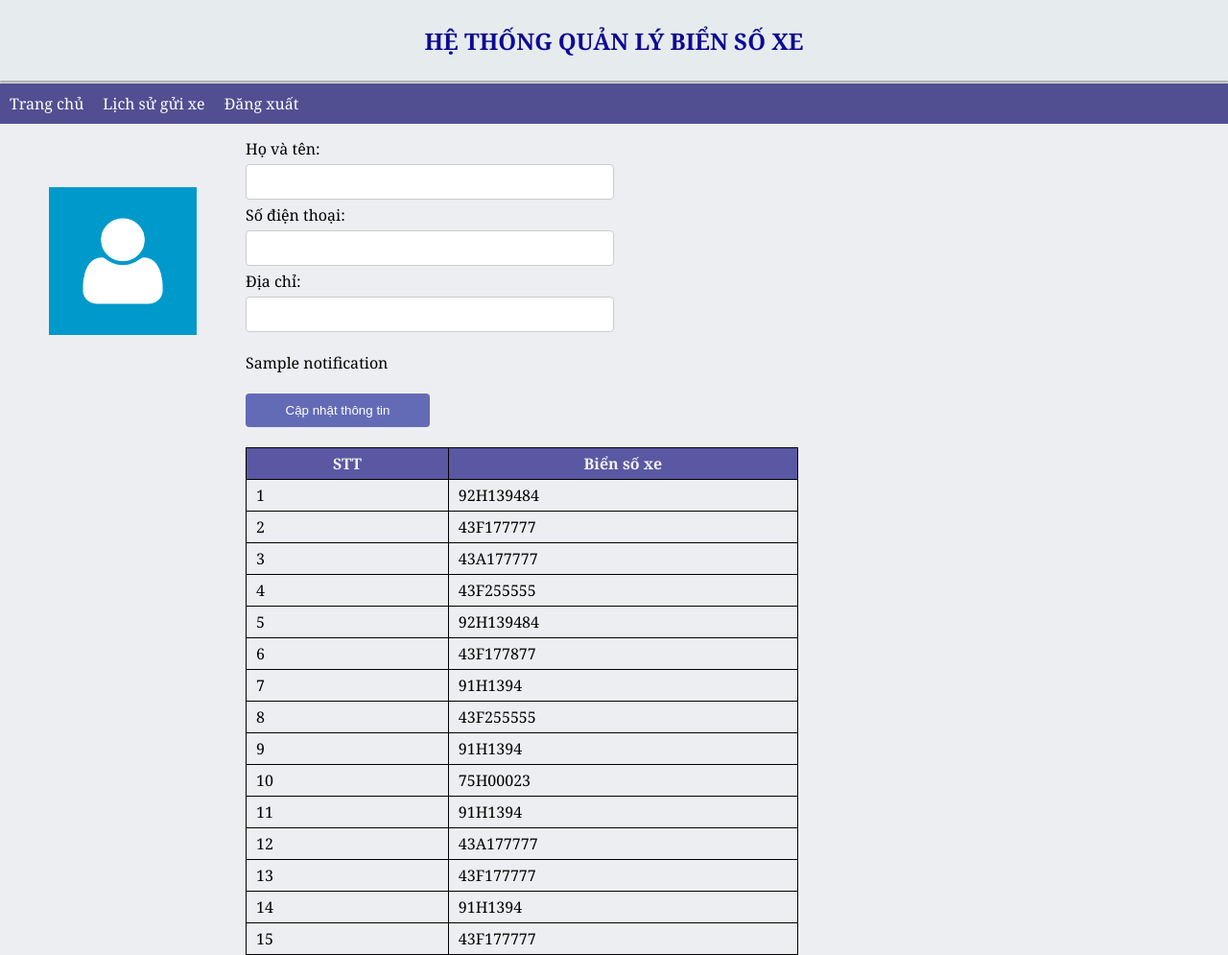
After one commit to Anhdddd/web_pbl5, a Django app: template appPBL5/templates/user.html in a window 1280 px wide. The commit adds this page. Shown: the whole page at 96% size. Run offline with Django 4.2, Linux system fonts and the light colour scheme; data comes from the database, SQL or seed files in the repository; both versions use the stored data as it was after the commit; the template is opened without the code that fills it: values that come from a table or form of the project are taken from there, most other values are stand-ins (such as "Sample title", 1, 10 or a date in 2020).

Commit message:
done user 1

```diff
--- a/appPBL5/models.py
+++ b/appPBL5/models.py
@@ -5,8 +5,6 @@ class Account(models.Model):
     username = models.CharField(max_length=20)
     password = models.CharField(max_length=20)
     isAdmin = models.BooleanField(default=False)
-    def __str__(self):
-        return self.username
 
 class User(models.Model):
     name = models.CharField(max_length=50)
--- a/appPBL5/static/login.css
+++ b/appPBL5/static/login.css
@@ -32,8 +32,6 @@ main form input {
     margin: 10px 0;
 }
 main form .button {
-    width: 80%;
-    height: 20px;
     border-radius: 5px;
     border: 0 solid #e2e8f0;
     background-color: #3163a9;
--- /dev/null
+++ b/appPBL5/static/user.css
@@ -0,0 +1,102 @@
+nav {
+    background-color: #514f91;
+    width: 100%;
+  }
+  nav ul {
+    display: flex;
+    list-style-type: none;
+    margin: 0;
+    padding: 0;
+    overflow: hidden;
+  }
+  nav li a {
+    display: block;
+    color: white;
+    text-align: center;
+    padding: 10px 10px;
+    text-decoration: none;
+  }
+
+  nav li a:hover {
+    background-color: #171622;
+  }
+
+  main {
+    width: 100%;
+    background-color: hsla(0, 0%, 100%, 0.908);
+    border: 0 solid #e2e8f0;
+    display: flex;
+  }
+
+  main .container-content {
+    padding-top: 15px;
+    display: flex;
+    overflow: auto;
+    width: 100%;
+    height: 100%;
+    background-color: #eceef1;
+  }
+
+  main .container-content .container-img {
+    display: block;
+    width: 20%;
+  }
+  main .container-content .container-img img {
+    padding: 20%;
+    width: 60%;
+  }
+  main .container-content .container-form-infor {
+    width: 50%;
+    display: flex;
+    flex-direction: column;
+  }
+  main .container-content .container-form-infor form {
+    display: flex;
+    flex-direction: column;
+    width: 60%;
+  }
+  main .container-content input {
+    margin: 5px 0;
+    padding: 10px 10px;
+    border: 1px solid #ccc;
+    border-radius: 4px;
+    box-sizing: border-box;
+  }
+  main .container-content input[type="submit"] {
+    background-color: #646bb6;
+    color: white;
+    padding: 10px 10px;
+    border: none;
+    border-radius: 4px;
+    cursor: pointer;
+    width: 50%;
+  }
+  main .container-content input[type="submit"]:hover {
+    background-color: #4a4f9a;
+  }
+
+  main .container-content .content-license-plate table {
+    border-collapse: collapse;
+    width: 90%;
+  }
+  main .container-content table th {
+    border: 1px solid black;
+    padding: 5px 20px;
+    color: #f1f1f1;
+    background-color: #5a58a3;
+  }
+  main .container-content table td {
+    border: 1px solid black;
+    padding: 5px 10px;
+  }
+
+  .container-form-Account {
+      display: flex;
+      flex-direction: column;
+      width: 30%;
+  }
+  .container-form-Account input[type=text] {
+      display: flex;
+      flex-direction: column;
+      width: 80%;
+  }
--- a/appPBL5/templates/base.html
+++ b/appPBL5/templates/base.html
@@ -9,6 +9,7 @@
     {% block link_css %}
 
     {% endblock %}
+
     <title>{% block title %}
     {% endblock %}
     </title>
@@ -19,6 +20,7 @@
             <p>HỆ THỐNG QUẢN LÝ BIỂN SỐ XE</p>
         </div>
     </header>
+
     {% block content %}
     {% endblock %}
 </body>
--- a/appPBL5/templates/homeManager.html
+++ b/appPBL5/templates/homeManager.html
@@ -17,6 +17,7 @@
       <div class="menu-item"><a href="/manager">Quản lý tài khoản</a></div>
       <div class="menu-item"><a href="admin.html">Thêm tài khoản</a></div>
       <div class="menu-item"><a href="/parking_history.html">Xem lịch sử gửi xe</a></div>
+      <div class="menu-item"><a href="{% url 'logout' %}">Đăng xuất</a></div>
       </div>
     <div class="container-content">
       <div class="container-search">
--- /dev/null
+++ b/appPBL5/templates/user.html
@@ -0,0 +1,63 @@
+{% extends "base.html" %}
+{% load static %}
+
+
+{% block link_css %}<link rel="stylesheet" href="{% static 'user.css' %}">
+{% endblock %}
+{% block title %}
+Thông tin cá nhân
+{% endblock %}
+
+
+{% block content %}
+<nav>
+    <ul>
+      <li><a href="{% url 'user' %}">Trang chủ</a></li>
+      <li><a href="{% url 'parking_history_user' %}">Lịch sử gửi xe</a></li>
+      <li><a href="{% url 'logout' %}">Đăng xuất</a></li>
+    </ul>
+</nav>
+
+<main>
+    <div class="container-content">
+        <div class="container-img">
+            <img src="{% static 'image/img_user.png' %}" alt="">
+        </div>
+        <div class="container-form-infor">
+            <form class="profile" method="post" action="{% url 'update_user' %}">
+                {% csrf_token %}
+                <label for="name">Họ và tên:</label>
+                <input type="text" name="name" id="name" value="{{ user.name }}" readonly>
+                <label for="phone">Số điện thoại:</label>
+                <input type="text" name="phone" id="phone" value="{{user.phone}}">
+                <label for="address">Địa chỉ:</label>
+                <input type="text" name="address" id="address" value="{{user.address}}">
+                <p>{{ notification }}</p>
+                <input type="submit" value="Cập nhật thông tin">
+            </form>
+            <div class="content-license-plate">
+                <table>
+                    <thead>
+                        <tr>
+                          <th>STT</th>
+                          <th>Biển số xe</th>
+                        </tr>
+                    </thead>
+                    <tbody>
+                        {% for user_license_plate in user_license_plates %}
+                            <tr>
+                                <td>{{ forloop.counter }}</td>
+                                <td>{{ user_license_plate.number_plate }}</td>
+                            </tr>
+                        {% endfor %}
+                    </tbody>
+                </table>
+            </div>
+        </div>
+        <!-- <div class="container-form-Account">
+            <label for="account">Tên tài khoản:</label>
+            <input type="text" name="account" id="account" value="{{user.phone}}">
+            <input type="button" value="Thay đổi mật khẩu">
+        </div> -->
+    </div>
+{% endblock %}
--- a/appPBL5/urls.py
+++ b/appPBL5/urls.py
@@ -4,5 +4,9 @@ from . import views
 urlpatterns = [
     path('', views.login, name='login'),
     path('manager', views.homeManager, name='manager'),
+    path('user', views.homeUser, name='user'),
     path('details/<int:id>', views.details, name='details'),
+    path('logout', views.logout, name='logout'),
+    path('update_user', views.update_user, name='update_user'),
+    path('parking_history_user', views.parking_history_user, name='parking_history_user'),
 ]
```
Also changed, not shown: appPBL5/static/parking_history_user.css (added, +46 -0 lines), appPBL5/templates/login.html (+5 -4 lines), appPBL5/templates/parking_history_user.html (added, +43 -0 lines), appPBL5/views.py (+77 -11 lines), appPBL5/static/image/img_user.png (added), db.sqlite3.
